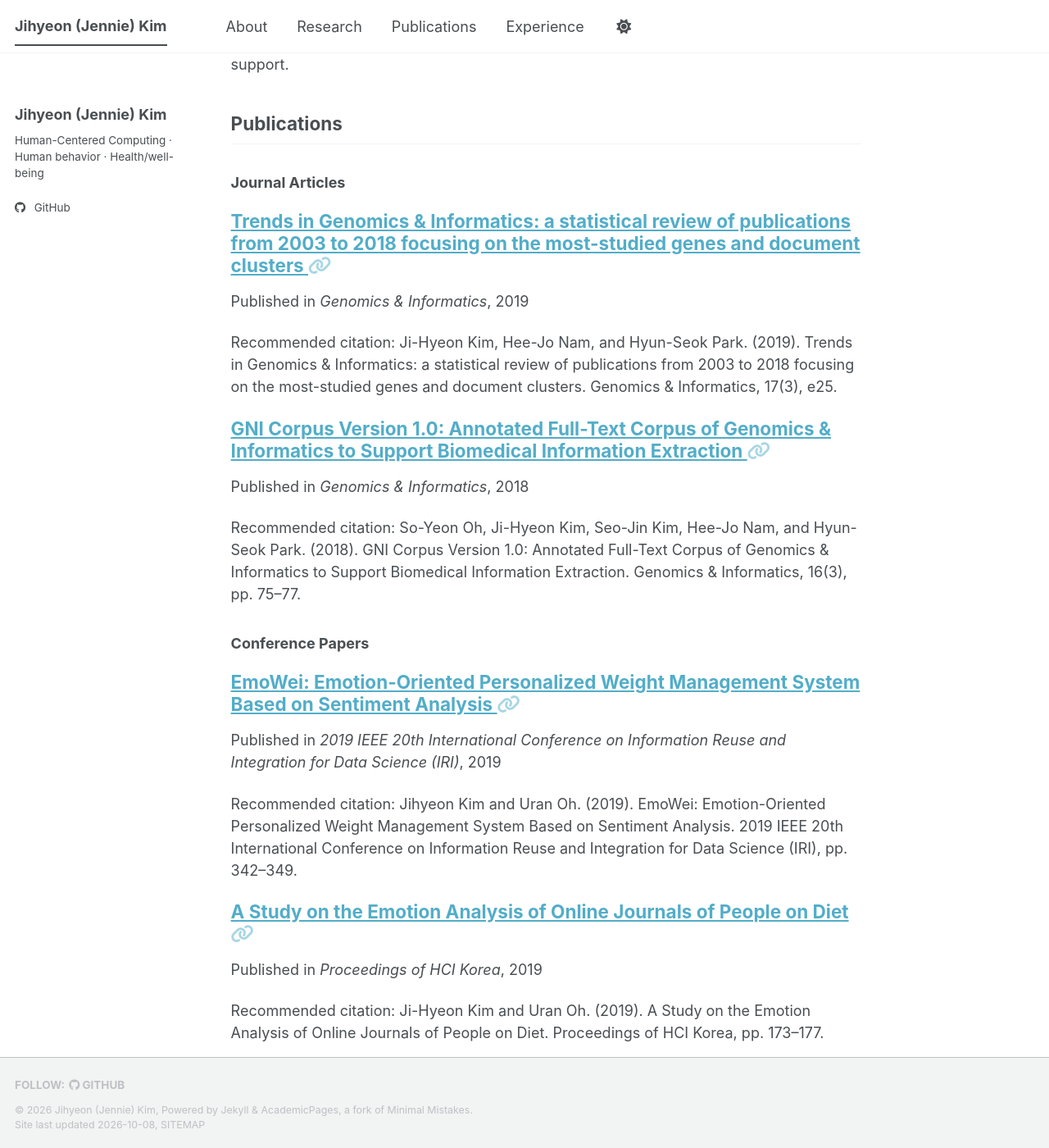
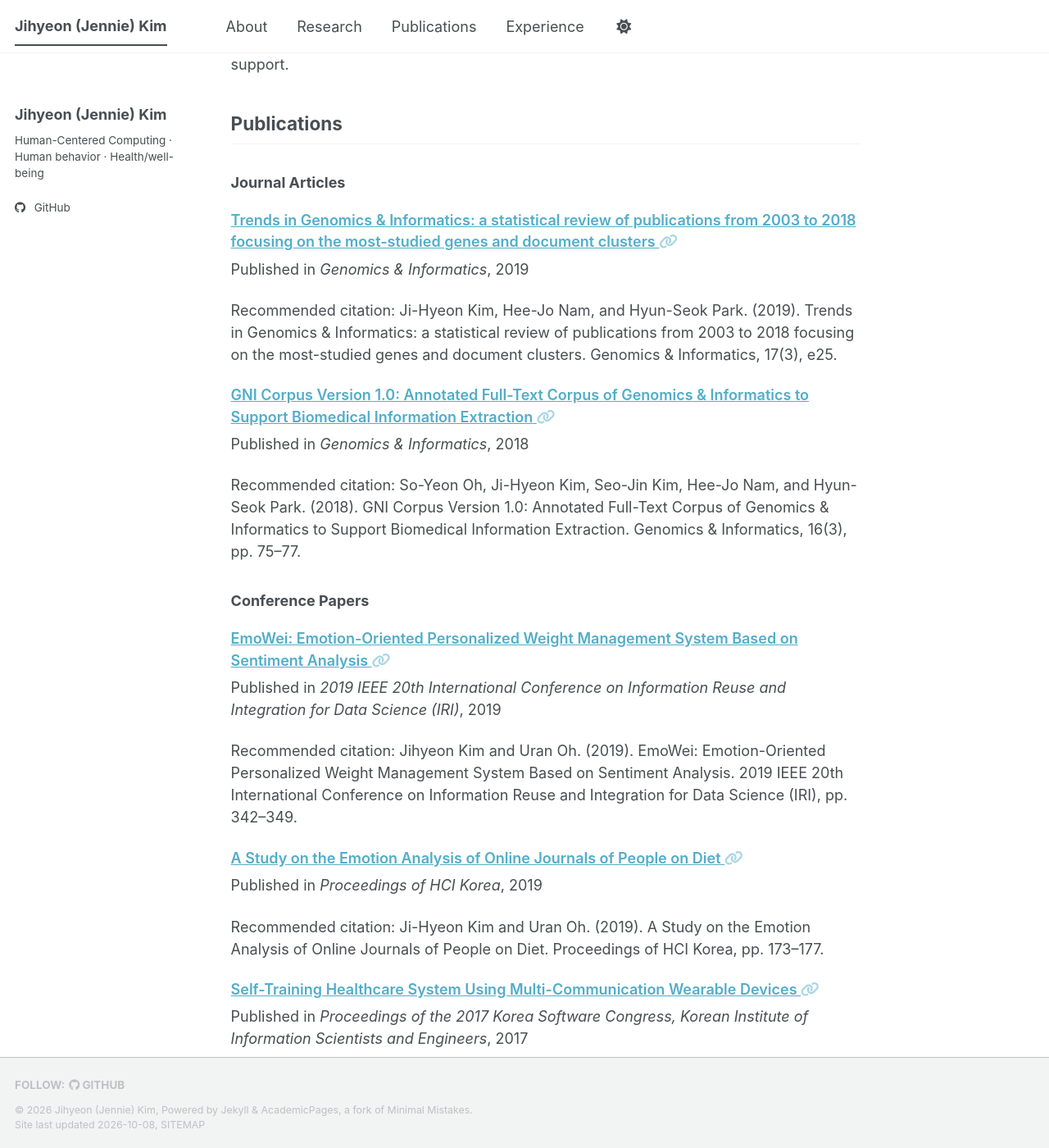
Before and after one commit to iamjihyeon/iamjihyeon.github.io, a Jekyll site: the page built from _pages/about.md, in a window 1280 px wide and 1400 px high, scrolled down 649 px. Shown: the whole window at 82% size. Built offline with Jekyll 4.4.1, drawn with Linux system fonts in a browser that asks for light colours; a style sheet for code colours, icons or effects is not loaded.

Commit message:
Reduce homepage publication title size and weight

```diff
--- a/_pages/about.md
+++ b/_pages/about.md
@@ -24,6 +24,7 @@
 
 ## Publications
 
+<div class="publication-list">
 {% include base_path %}
 {% for category in site.publication_category %}
 {% assign title_shown = false %}
@@ -37,6 +38,8 @@
 {% endfor %}
 {% endfor %}
 
+</div>
+
 ## Experience
 
 Experience details are not yet listed on this website.
--- a/assets/css/main.scss
+++ b/assets/css/main.scss
@@ -45,3 +45,15 @@
 #experience {
   scroll-margin-top: 5rem;
 }
+
+
+/* Keep publication titles close to body-text size within the homepage list. */
+.page__content .publication-list .archive__item-title {
+  font-size: 1em;
+  font-weight: 600;
+  line-height: 1.45;
+  margin-top: 1.25em;
+  margin-bottom: 0.35em;
+  padding-bottom: 0;
+  border-bottom: 0;
+}
```
